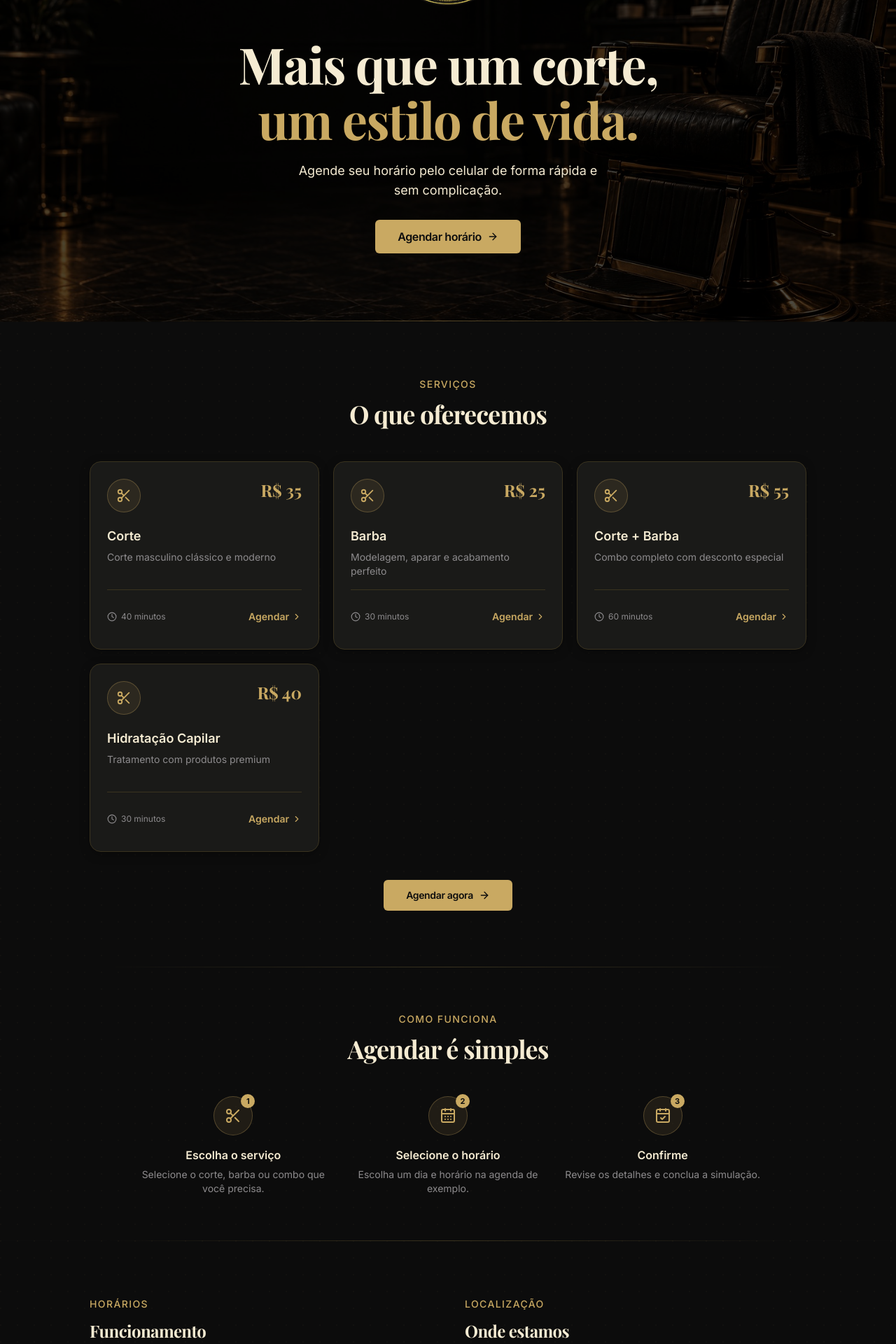
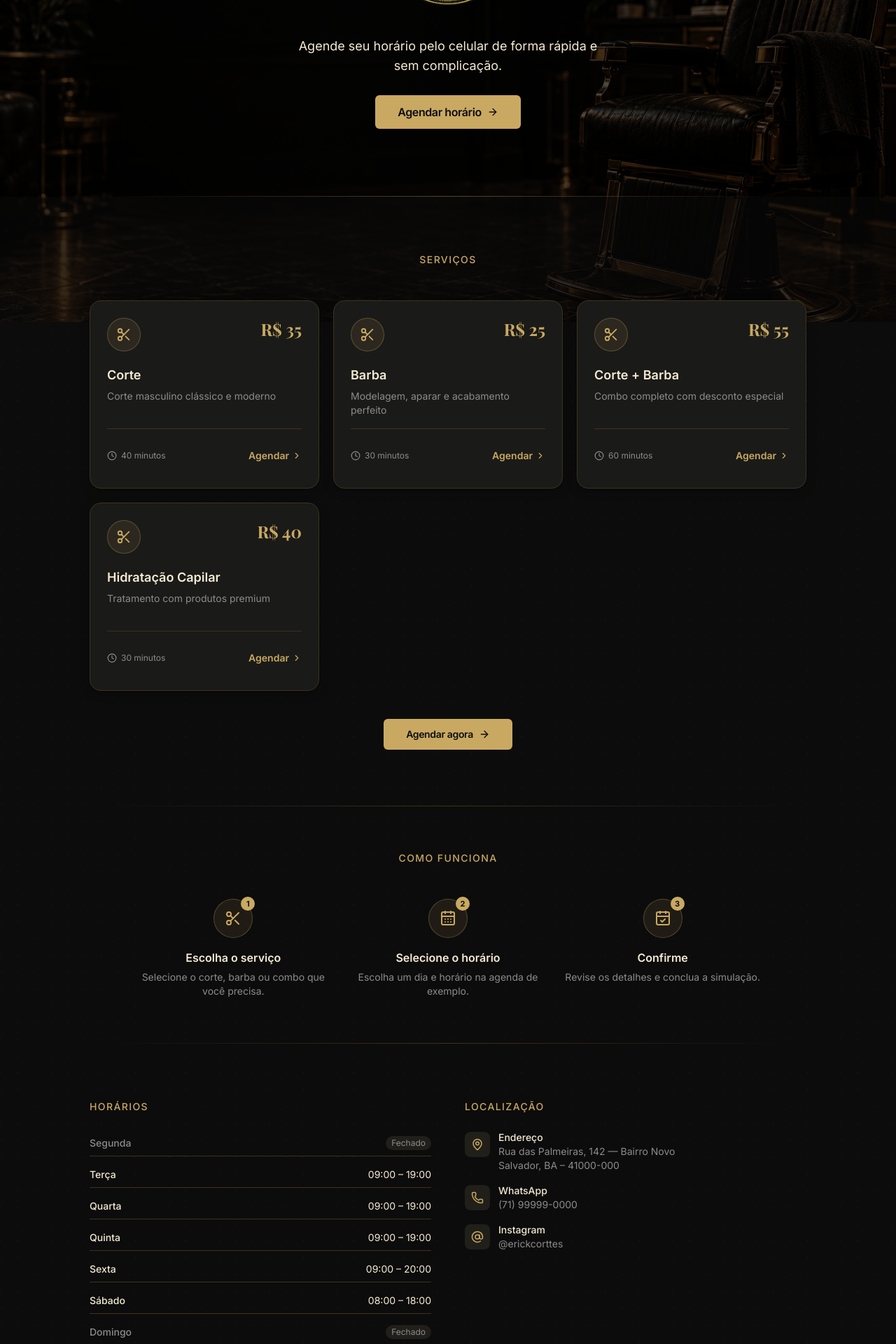
Before and after one commit to ZontekServicos/Barbearia, a React (Vite) app: page / in a window 1280 px wide. Shown: the part 340-2260 px from the top of the page at 70% size. Built offline with nearby package versions, Linux system fonts and the light colour scheme; the HTML template or start-up script is replaced by a standard one.

Commit message:
style: simplify landing content and improve hierarchy

```diff
--- a/src/pages/Landing.tsx
+++ b/src/pages/Landing.tsx
@@ -59,13 +59,9 @@ export default function Landing() {
             className="w-44 h-44 sm:w-56 sm:h-56 rounded-full object-cover object-[center_45%] mx-auto mb-6 mix-blend-screen"
           />
 
-          <h1 className="font-display text-4xl sm:text-5xl md:text-7xl font-bold tracking-tight leading-[1.1] mb-5">
-            Mais que um corte,<br />
-            <span className="text-[var(--primary)]">um estilo de vida.</span>
+          <h1 className="font-sans font-normal text-[var(--foreground)] text-base md:text-lg max-w-md mx-auto mb-7">
+            Agende seu horário pelo celular de forma rápida e sem complicação.
           </h1>
-          <p className="text-[var(--foreground)] text-base md:text-lg max-w-md mx-auto mb-7">
-            Agende seu horário pelo celular de forma rápida e sem complicação.
-          </p>
           <Button asChild size="lg" className="w-full sm:w-auto text-base h-12 px-8">
             <Link to="/login">Agendar horário <ArrowRight className="ml-2 h-4 w-4" /></Link>
           </Button>
@@ -81,8 +77,7 @@ export default function Landing() {
       <section id="servicos" className="py-20 px-6 scroll-mt-24">
         <div className="max-w-5xl mx-auto">
           <div className="text-center mb-12">
-            <p className="text-[var(--primary)] text-sm font-medium tracking-widest uppercase mb-3">Serviços</p>
-            <h2 className="font-display text-3xl md:text-4xl font-bold tracking-tight">O que oferecemos</h2>
+            <h2 className="font-sans text-[var(--primary)] text-sm font-medium tracking-widest uppercase">Serviços</h2>
           </div>
 
           <div className="grid grid-cols-1 md:grid-cols-3 gap-5">
@@ -140,8 +135,7 @@ export default function Landing() {
       <section id="como-funciona" className="py-12 sm:py-16 px-6">
         <div className="max-w-4xl mx-auto">
           <div className="text-center mb-12">
-            <p className="text-[var(--primary)] text-sm font-medium tracking-widest uppercase mb-3">Como funciona</p>
-            <h2 className="font-display text-3xl md:text-4xl font-bold tracking-tight">Agendar é simples</h2>
+            <h2 className="font-sans text-[var(--primary)] text-sm font-medium tracking-widest uppercase">Como funciona</h2>
           </div>
 
           <div className="grid grid-cols-1 sm:grid-cols-3 gap-6">
@@ -175,8 +169,7 @@ export default function Landing() {
         <div className="max-w-5xl mx-auto grid md:grid-cols-2 gap-12">
           {/* Hours */}
           <div>
-            <p className="text-[var(--primary)] text-sm font-medium tracking-widest uppercase mb-3">Horários</p>
-            <h2 className="font-display text-2xl font-bold tracking-tight mb-6">Funcionamento</h2>
+            <h2 className="font-sans text-[var(--primary)] text-sm font-medium tracking-widest uppercase mb-6">Horários</h2>
             <div className="space-y-2">
               {BUSINESS_HOURS.map((h) => (
                 <div key={h.day} className="flex items-center justify-between py-2 border-b border-[var(--border)] last:border-0">
@@ -195,8 +188,7 @@ export default function Landing() {
 
           {/* Info */}
           <div>
-            <p className="text-[var(--primary)] text-sm font-medium tracking-widest uppercase mb-3">Localização</p>
-            <h2 className="font-display text-2xl font-bold tracking-tight mb-6">Onde estamos</h2>
+            <h2 className="font-sans text-[var(--primary)] text-sm font-medium tracking-widest uppercase mb-6">Localização</h2>
 
             <div className="space-y-4">
               <div className="flex items-start gap-3">
@@ -252,12 +244,6 @@ export default function Landing() {
               <div className="w-64 h-64 rounded-full bg-[var(--primary)]/5 blur-3xl" />
             </div>
             <div className="relative z-10">
-              <h2 className="font-display text-3xl md:text-4xl font-bold tracking-tight mb-4">
-                Pronto para o visual perfeito?
-              </h2>
-              <p className="text-[var(--muted-foreground)] mb-8 max-w-md mx-auto">
-                Escolha seu serviço e explore o agendamento.
-              </p>
               <Button asChild size="lg" className="text-base h-12 px-10">
                 <Link to="/login">
                   Agendar horário <ArrowRight className="ml-2 h-4 w-4" />
--- a/src/pages/client/Schedule.tsx
+++ b/src/pages/client/Schedule.tsx
@@ -343,7 +343,11 @@ function ConfirmStep({
         </div>
       </div>
 
-      <Button className="w-full h-12 text-base" onClick={onConfirm} disabled={loading}>
+      <p id="booking-simulation-notice" className="text-sm text-[var(--muted-foreground)] mb-4">
+        Este agendamento é uma simulação. Nenhuma reserva será criada ou salva.
+      </p>
+
+      <Button aria-describedby="booking-simulation-notice" className="w-full h-12 text-base" onClick={onConfirm} disabled={loading}>
         {loading ? 'Simulando...' : 'Confirmar simulação'}
       </Button>
     </div>
```
Also changed, not shown: 1 other file (tests, documents, lock files or other folders).
